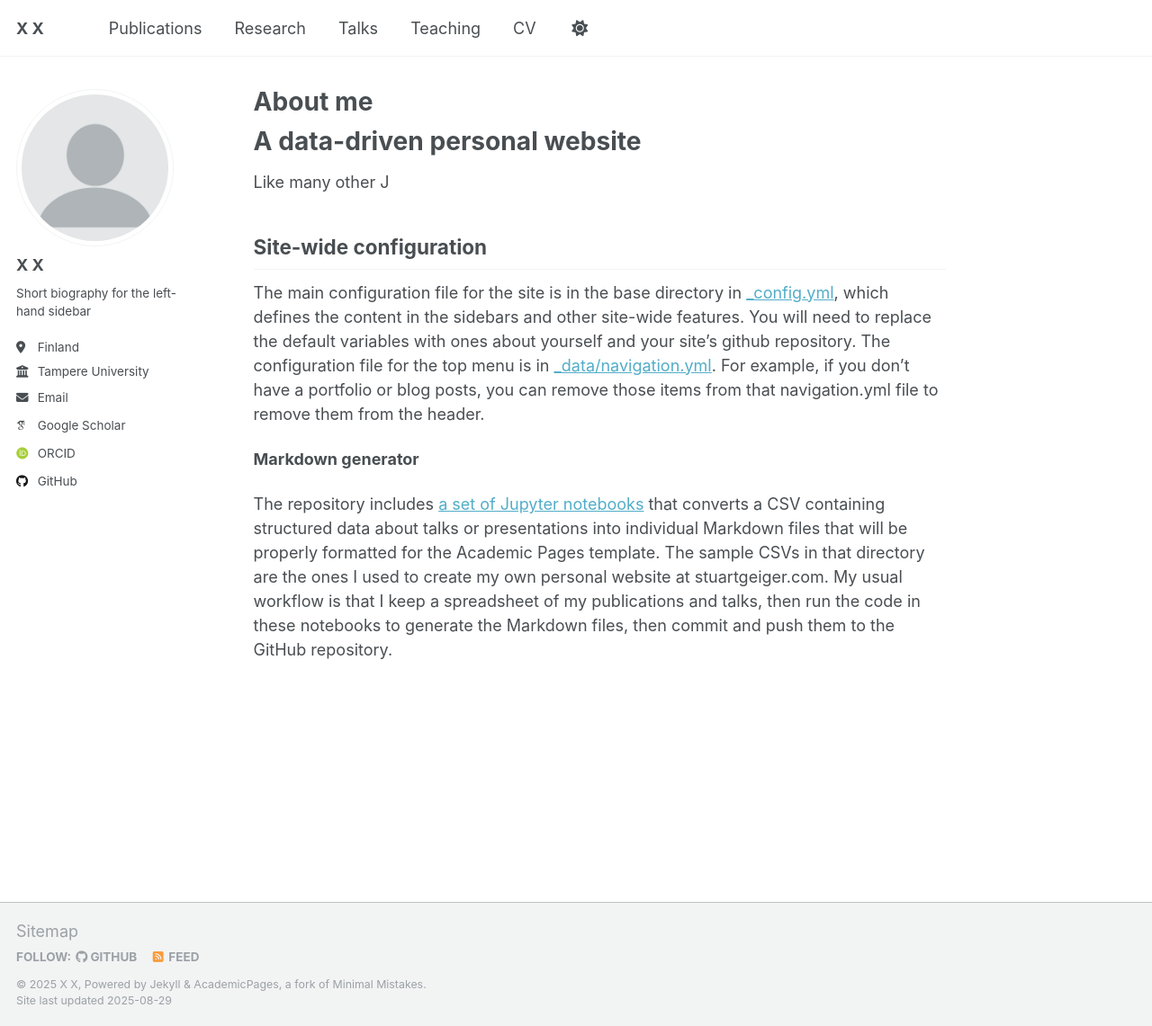
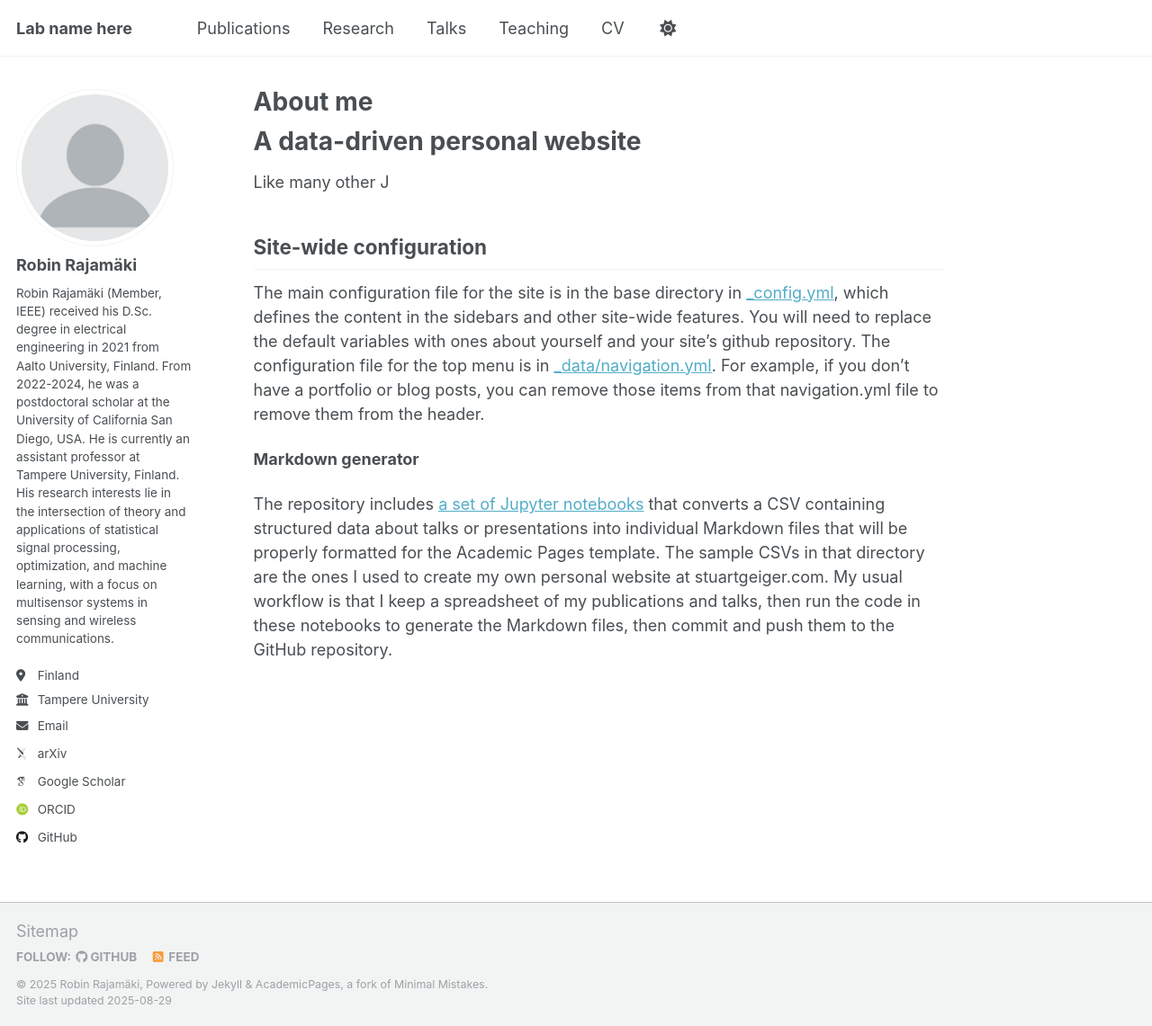
Before and after one commit to rmrajama/rmrajama.github.io, a Jekyll site: the page built from _pages/about.md, in a window 1280 px wide and 1141 px high. Shown: the whole window at 90% size. Built offline with Jekyll 4.4.1, drawn with Linux system fonts in a browser that asks for light colours; some web fonts are replaced; a script that is not in the unit is left out.

Commit message:
Update _config.yml
updated main page (name and bio)

```diff
--- a/_config.yml
+++ b/_config.yml
@@ -9,9 +9,9 @@
 # Basic Site Settings
 locale                   : "en-US"
 site_theme               : "default"
-title                    : "X X"
+title                    : "Lab name here"
 title_separator          : "-"
-name                     : &name "X X"
+name                     : &name "Robin Rajamäki"
 description              : &description "Assistant Professor at Tampere University"
 url                      : https://rmrajama.github.io # the base hostname & protocol for your site e.g. "https://[your GitHub username].github.io" or if you already have some other page hosted on Github then use "https://[your GitHub username].github.io/[Your Repo Name]"
 baseurl                  : "" # the subpath of your site, e.g. "/blog"
@@ -23,21 +23,21 @@ repository               : "academicpages/academicpages.github.io"
 author:
   # Biographic information
   avatar           : "profile.png"
-  name             : "X X"
+  name             : "Robin Rajamäki"
   pronouns         : # example: "she/her"
-  bio              : "Short biography for the left-hand sidebar"
+  bio              : "Robin Rajamäki (Member, IEEE) received his D.Sc. degree in electrical engineering in 2021 from Aalto University, Finland. From 2022-2024, he was a postdoctoral scholar at the University of California San Diego, USA. He is currently an assistant professor at Tampere University, Finland. His research interests lie in the intersection of theory and applications of statistical signal processing, optimization, and machine learning, with a focus on multisensor systems in sensing and wireless communications."
   location         : "Finland"
   employer         : "Tampere University"
   uri              : # URL
-  email            : "x.x@tuni.fi"
+  email            : "robin.rajamaki@tuni.fi"
 
   # Academic websites
   academia         : # URL
-  arxiv            : # URL - Update with the correct link to your profile
-  googlescholar    : "https://scholar.google.com/citations?user=PS_CX0AAAAAJ"
+  arxiv            : "https://arxiv.org/search/?searchtype=author&query=Rajamäki%2C+R"# URL - Update with the correct link to your profile
+  googlescholar    : "https://scholar.google.com/citations?hl=en&user=_ubr3QoAAAAJ&view_op=list_works&sortby=pubdate"
   inspire-hep      : # URL
   impactstory      : # URL
-  orcid            : "http://orcid.org/yourorcidurl"
+  orcid            : "https://orcid.org/0000-0002-5028-6022"
   semantic         : # URL
   pubmed           :
   researchgate     : # URL
@@ -47,7 +47,7 @@ author:
   bitbucket        : # Username - Update with your username on the site
   codepen          : # Username
   dribbble         : # Username
-  github           : "academicpages"
+  github           : "https://github.com/rmrajama" #"academicpages"
   kaggle           : # Username
   stackoverflow    : # User number or user number and name (i.e., use "1" or "1/jeff-atwood")
 
```
